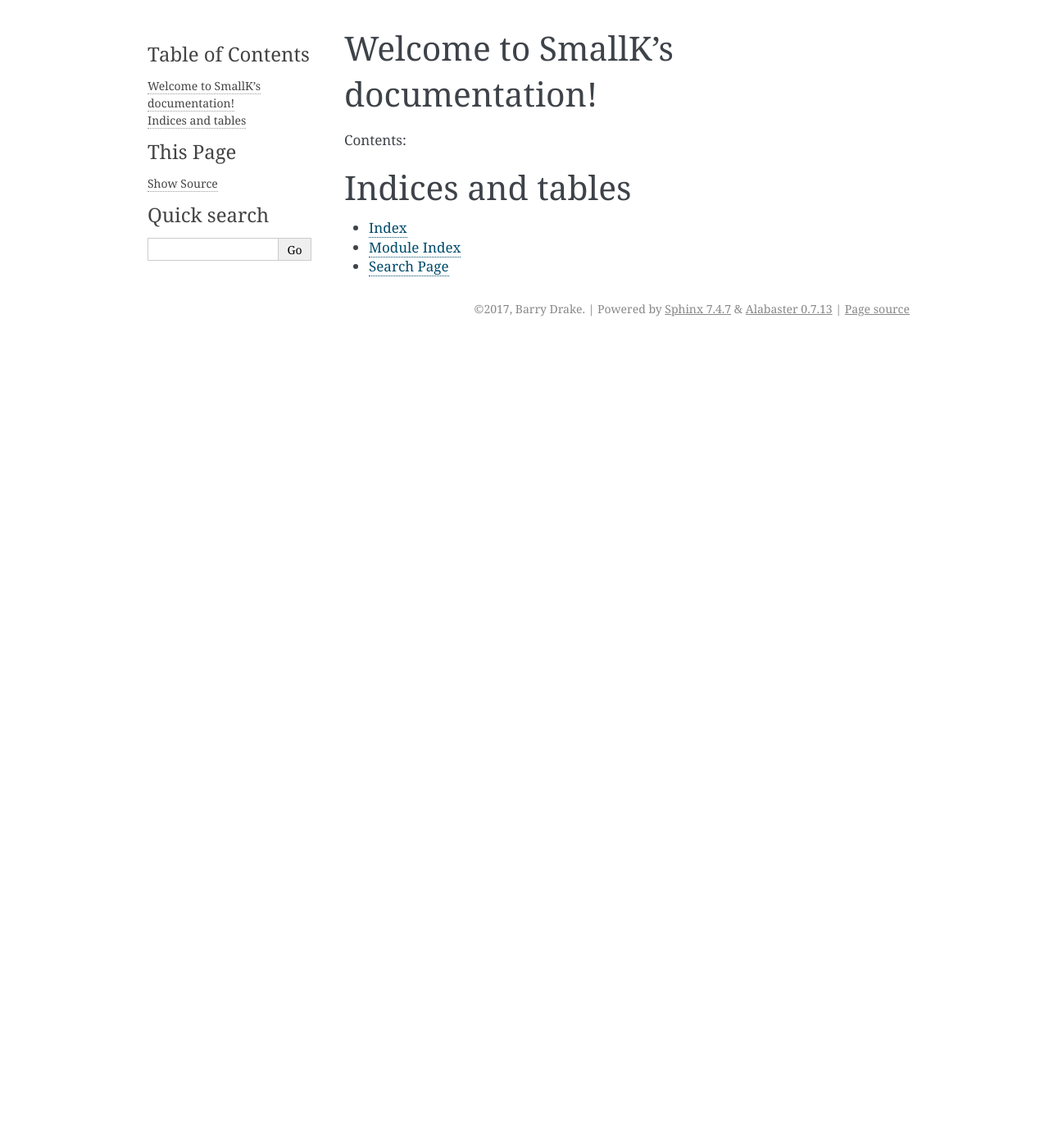
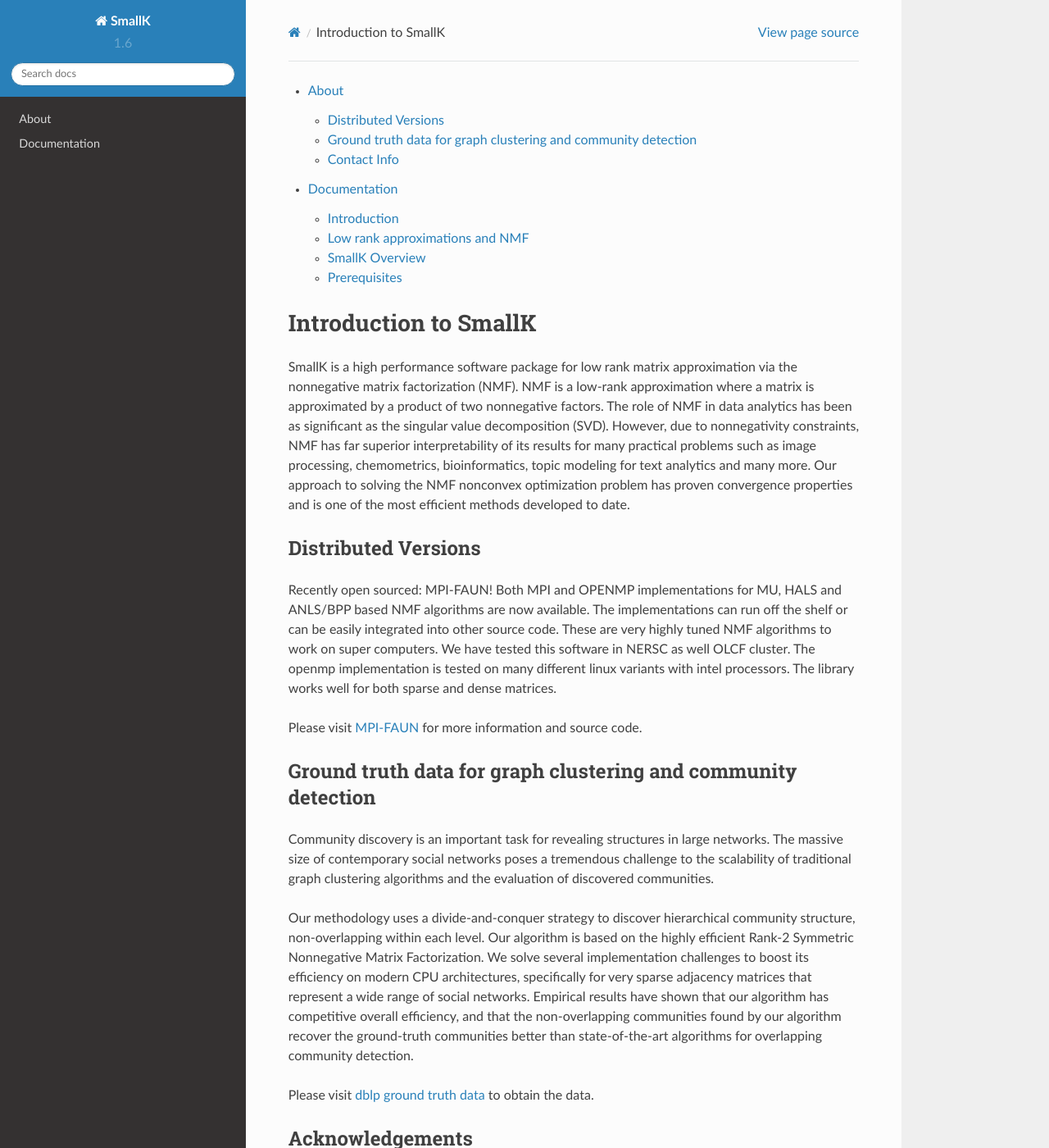
Before and after one commit to smallk/smallk, a Sphinx documentation site: the page built from source/index.rst, in a window 1280 px wide and 1400 px high. Shown: the whole window at 82% size. Built offline with Sphinx 7.4.7 and the Read the Docs theme 2.0.0, drawn with Linux system fonts in a browser that asks for light colours; formulas are drawn with MathJax 3; some of the changed text lies outside the part shown.

Commit message:
builds with some smallk content

```diff
--- /dev/null
+++ b/requirements.txt
@@ -0,0 +1,2 @@
+sphinx>=1.4.3
+sphinx_rtd_theme
--- a/source/conf.py
+++ b/source/conf.py
@@ -14,6 +14,7 @@
 
 import sys
 import os
+import sphinx_rtd_theme
 
 # If extensions (or modules to document with autodoc) are in another directory,
 # add these directories to sys.path here. If the directory is relative to the
@@ -30,6 +31,8 @@
 # ones.
 extensions = [
     'sphinx.ext.autodoc',
+    'sphinx.ext.imgmath',
+#    'sphinx.ext.githubpages'
 ]
 
 # Add any paths that contain templates here, relative to this directory.
@@ -48,7 +51,7 @@
 
 # General information about the project.
 project = u'SmallK'
-copyright = u'2017, Barry Drake'
+copyright = u'2017, Georgia Institute of Technology'
 author = u'Barry Drake'
 
 # The version info for the project you're documenting, acts as replacement for
@@ -109,7 +112,8 @@
 
 # The theme to use for HTML and HTML Help pages.  See the documentation for
 # a list of builtin themes.
-html_theme = 'alabaster'
+#html_theme = 'alabaster'
+html_theme = "sphinx_rtd_theme"
 
 # Theme options are theme-specific and customize the look and feel of a theme
 # further.  For a list of options available for each theme, see the
@@ -205,6 +209,10 @@
 
 # -- Options for LaTeX output ---------------------------------------------
 
+#https://tex.stackexchange.com/questions/24494/sphinx-in-line-math-equation-alignment
+pngmath_latex_preamble=r'\usepackage[active]{preview}' # + other custom stuff for inline math, such as non-default math fonts etc.
+pngmath_use_preview=True
+
 latex_elements = {
 # The paper size ('letterpaper' or 'a4paper').
 #'papersize': 'letterpaper',
--- a/source/index.rst
+++ b/source/index.rst
@@ -3,19 +3,58 @@
    You can adapt this file completely to your liking, but it should at least
    contain the root `toctree` directive.
 
-Welcome to SmallK's documentation!
-==================================
+.. It is likely that several requirements must be installed first.
+   sudo -H pip install -r requirements.txt	#install the theme, and so on
+   sudo apt-get install texlive-latex-base  	#latex for math
+   sudo apt-get install texlive-latex-extra 	#fix a utf8x error
+   sudo apt-get install dvipng		 	#for rendering math stuff
 
-Contents:
 
 .. toctree::
    :maxdepth: 2
+   :name: mastertoc
+
+   pages_about
+   pages_documentation
+
+Introduction to SmallK
+======================
+
+SmallK is a high performance software package for low rank matrix approximation via the nonnegative matrix factorization (NMF). NMF is a low-rank approximation where a matrix is approximated by a product of two nonnegative factors. The role of NMF in data analytics has been as significant as the singular value decomposition (SVD). However, due to nonnegativity constraints, NMF has far superior interpretability of its results for many practical problems such as image processing, chemometrics, bioinformatics, topic modeling for text analytics and many more. Our approach to solving the NMF nonconvex optimization
+problem has proven convergence properties and is one of the most efficient methods developed to date.
+
+Distributed Versions
+--------------------
+
+Recently open sourced: MPI-FAUN! Both MPI and OPENMP implementations for MU, HALS and ANLS/BPP based NMF algorithms are now available. The implementations can run off the shelf or can be easily integrated into other source code. These are very highly tuned NMF algorithms to work on super computers. We have tested this software in NERSC as well OLCF cluster. The openmp implementation is tested on many different linux variants with intel processors. The library works well for both sparse and dense matrices.
+
+Please visit `MPI-FAUN <https://github.com/ramkikannan/nmflibrary>`_ for more information and source code.
+
+Ground truth data for graph clustering and community detection
+--------------------------------------------------------------
+
+Community discovery is an important task for revealing structures in large networks. The massive size of contemporary social networks poses a tremendous challenge to the scalability of traditional graph clustering algorithms and the evaluation of discovered communities.
+
+Our methodology uses a divide-and-conquer strategy to discover hierarchical community structure, non-overlapping within each level. Our algorithm is based on the highly efficient Rank-2 Symmetric Nonnegative Matrix Factorization. We solve several implementation challenges to boost its efficiency on modern CPU architectures, specifically for very sparse adjacency matrices that represent a wide range of social networks. Empirical results have shown that our algorithm has competitive overall efficiency, and that the non-overlapping communities found by our algorithm recover the ground-truth communities better than state-of-the-art algorithms for overlapping
+community detection.
+
+Please visit `dblp ground truth data <https://github.com/smallk/smallk_data/tree/master/dblp_ground_truth>`_ to obtain the data.
+
+Acknowledgements
+----------------
+
+This work was funded in part by the DARPA XDATA program under contract FA8750-12-2-0309. Our DARPA program manager is `Mr. Wade Shen <http://www.darpa.mil/staff/mr-wade-shen>`_ and our XDATA Principal Investigator is `Prof. Haesun Park <http://www.cc.gatech.edu/%7Ehpark/">`_ of the Georgia Institute of Technology.
+
+Copyright and Software License
+------------------------------
+
+SmallK is under copyright by the Georgia Institute of Technology, 2017. All source code is released under the `Apache 2.0 <http://www.apache.org/licenses/LICENSE-2.0>`_ license.
 
 
+..
+   Indices and tables
+   ==================
 
-Indices and tables
-==================
-
-* :ref:`genindex`
-* :ref:`modindex`
-* :ref:`search`
+   * :ref:`genindex`
+   * :ref:`modindex`
+   * :ref:`search`
--- /dev/null
+++ b/source/pages_about.rst
@@ -0,0 +1,40 @@
+About
+=====
+
+SmallK is a high performance software package for low rank matrix approximation via the nonnegative matrix factorization (NMF). Algorithms for NMF compute the low rank factors of a matrix producing two nonnegative matrices whose product approximates the original matrix. The role of NMF in data analytics has been as significant as the singular value decomposition (SVD). However, due to nonnegativity constraints, NMF has far superior interpretability of its results for many practical problems such as image processing, chemometrics, bioinformatics, topic modeling for text analytics and many more. Our approach to solving the NMF nonconvex optimization problem has proven convergence properties and is one of the most efficient methods developed to date.
+
+Distributed Versions
+--------------------
+
+Recently open sourced: MPI-FAUN! Both MPI and OPENMP implementations for MU, HALS and ANLS/BPP based NMF algorithms are now available. The implementations can run off the shelf or can be easily integrated into other source code. These are very highly tuned NMF algorithms to work on super computers. We have tested this software in NERSC as well OLCF cluster. The openmp implementation is tested on many different linux variants with intel processors. The library works well for both sparse and dense matrices.
+
+Please visit `MPI-FAUN text <https://github.com/ramkikannan/nmflibrary>`_ for more information and source code.
+
+Ground truth data for graph clustering and community detection
+--------------------------------------------------------------
+
+Community discovery is an important task for revealing structures in large networks. The massive size of contemporary social networks poses a tremendous challenge to the scalability of traditional graph clustering algorithms and the evaluation of discovered communities.
+
+Please visit `dblp ground truth data <https://github.com/smallk/smallk_data/tree/master/dblp_ground_truth>`_ to obtain the data.
+
+Contact Info
+------------
+For comments, questions, bug reports, suggestions, etc., contact:
+
+Barry Drake
+Research Scientist
+Information and Communications Laboratory (ICL)
+Information and Cyber Sciences Directorate (ICSD)
+Georgia Tech Research Institute (GTRI)
+75 5TH St. NW STE 900
+ATLANTA, GA 30308-1018
+`barry.drake@gtri.gatech.edu <mailto:barry.drake@gtri.gatech.edu>`_
+
+Stephen Lee-Urban
+Research Scientist
+Information and Communications Laboratory (ICL)
+Information and Cyber Sciences Directorate (ICSD)
+Georgia Tech Research Institute (GTRI)
+75 5TH St. NW STE 900
+ATLANTA, GA 30308-1018
+`stephen.lee-urban@gtri.gatech.edu <stephen.lee-urban@gtri.gatech.edu>`_
--- /dev/null
+++ b/source/pages_documentation.rst
@@ -0,0 +1,75 @@
+Documentation
+=============
+
+Introduction
+------------
+
+High-dimensional data sets are ubiquitous in data science, and they often present serious problems for researchers. Our work in dimensionality reduction focuses on, but is not limited to, low rank approximations via nonnegative matrix factorization (NMF) [see `Publications [1,2] <http://smallk.github.io/publications/>`_]. NMF is a non-convex optimization problem with important applications in data and interactive visual analytics of high-dimensional data.
+
+The impetus for this documentation is to provide a step-by-step procedure for the application of the theory to real-world large-scale data analytics problems. We have instantiated our research efforts in a software framework that includes high-level driver code via Python and a simple command line interface, SmallK, which hides most of the details of the input parameters. Our low-level code, also usable from the command line, is written in C++, which provides efficient NMF algorithms. The algorithms discussed herein have numerous practical applications; this document and the `tutorials <http://smallk.github.io/documentation/tutorials/>`_ will provide the information required to quickly begin real work.
+
+Below is a brief description of our fundamental research on NMF algorithms. Following the brief motivational introduction to the NMF are detailed installation instructions for the SmallK software library.
+
+Low rank approximations and NMF
+-------------------------------
+
+Algorithms that enable dimension reduction and clustering are two critical areas in data analytics and interactive visual analysis of high-dimensional data. A low rank approximation framework has the ability to facilitate faster processing times and utilize fewer resources. These approximations provide a natural way to compute only what we need for significant dimension reduction, and are analogous to singular value decomposition (SVD) and principal component analysis (PCA). Our algorithm framework also works efficiently for clustering since clustering can be viewed as a specific way of achieving a low rank approximation so that the cluster structure of the data is well represented in a few basis vectors.
+
+Matrix low rank approximations such as the SVD have played a key role as a fundamental tool in machine learning, data mining, and other areas of computational science and engineering. The NMF has recently emerged as an important constrained low rank approximation  method as well. A distinguishing feature of the NMF is the requirement of nonnegativity: NMF is considered for high-dimensional and large scale data in which the representation of each element is inherently nonnegative, and it seeks low rank factor matrices that are constrained to have only nonnegative elements. There are many examples of data with a nonnegative representation. In a standard term-frequency encoding, a text document is represented as a vector of nonnegative numbers since each element represents the number of appearances of each term in each document. In image processing, digital images are represented by pixel intensities, which are nonnegative. In the life sciences, chemical concentrations or gene expression levels are naturally represented as nonnegative data.
+
+Our algorithm framework utilizes various constraints on the non-convex optimization problem that gives rise to the nonnegative factors. With these various constraints NMF is a versatile tool for a large variety of data analytics problems. NMF algorithms have been an active area of research for several years. Since much of the data for many important problems in numerous domains is nonnegative NMF is the correct computational model for mining and/or integrating information from such data. NMF also offers enhanced interpretation of results since nonnegativity of the data is preserved.
+
+SmallK Overview
+---------------
+
+The SmallK library provides routines for low rank matrix approximation via nonnegative matrix factorization (NMF). The term “nonnegative matrices” means that for a given matrix all of it's elements are greater than or equal to zero, which we express as :math:`\geq 0`.
+
+Given a nonnegative matrix :math:`\bm{A}`, the SmallK software computes nonnegative matrices :math:`\bm{W}` and :math:`\bm{H}` such that
+.. TODO: Figure out how to center the below
+
+:math:`\bm{A} \cong \bm{W} \bm{H}`
+
+
+The matrix :math:`\bm{A}` has m rows and n columns and can be either sparse or dense. :math:`\bm{W}` has m rows and k columns, and :math:`\bm{H}` has k rows and n columns. The value of k is an input parameter to the approximation routines; typically k :math:`\ll` m and k :math:`\ll` n. Where k is the reduced rank of the low rank approximation and, in applications, it represents, for example, the reduced dimension in dimension reduction, number of clusters for clustering various data sets, or the number of topics in topic discovery.
+
+NMF algorithms seek to approximate a matrix :math:`\bm{A}` by the product of two much smaller matrices :math:`\bm{W}` and :math:`\bm{H}`. The idea is to choose the smallest value of k (width of :math:`\bm{W}` and height of :math:`\bm{H}`) that gives an acceptable approximation error. Due to the nonconvex nature of the optimization problem associated with finding :math:`\bm{W}` and :math:`\bm{H}`, they can only be approximated after an NMF algorithm satisfies a convergence criterion to a local minimum. Thus, the minimization of the objective function proceeds iteratively, attempting to reach a stationary point, which is the best possible solution. As the iterations proceed, the SmallK code computes a metric that estimates the progress and, when the metric falls below a user-specified tolerance, the iterations stop and convergence is declared [see `[Publications [2] <http://smallk.github.io/publications/>`_] for a detailed discussion].
+
+The SmallK library provides implementations of several different NMF algorithms.  These algorithms are:
+
+		1. Multiplicative Updating (NMF-MU)
+		2. Hierarchical Alternating Least Squares (NMF-HALS)
+		3. Block Principal Pivoting (NMF-BPP)
+		4. Rank2 Specialization (NMF-RANK2)
+
+SmallK also provides implementations of hierarchical and flat clustering.  These routines are:
+
+		1. Hierarchical Clustering via NMF-RANK2
+		2. Flat Clustering via NMF-RANK2
+		3. Flat Clustering via NMF-BPP or NMF-HALS
+
+The suite of SmallK implementations of NMF algorithms are suitable in many applications such as image processing, interactive visual analytics, speckle removal from SAR images, recommender systems, information fusion, outlier detection, chemometrics, and many more.
+
+The SmallK library requires either MacOSX or Linux.  A Windows version via a Vagrant installation is also available.
+
+Prerequisites
+-------------
+The following list is the software packages/libraries required to build the SmallK NMF library code:
+
+* A modern, C++11-compliant compiler, such as g++ 4.9 or later
+* [Elemental](http://libelemental.org/), a high-performance library for dense, distributed linear algebra, which requires:
+  * An MPI installation, such as [OpenMPI](http://www.open-mpi.org/software/ompi/v1.6/) or [mpich](http://http://www.mpich.org/)
+  * BLAS implementation, hopefully optimized/tuned for the local system
+  * [libFLAME](http://www.cs.utexas.edu/~flame/web/libFLAME.html): a high-performance library for dense numerical linear algebra
+  * CMake
+
+* Python 2.7 (optional), including the following libraries (required to build the Python interface to SmallK, which is optional):
+
+	* numpy
+	* scipy
+	* cython
+
+Elemental can make use of OpenMP or mpich  parallelization if available, which is generally advantageous for large problems.  The SmallK code is also internally parallelized to take full advantage of multiple CPU cores for maximum performance.  SmallK does not currently support distributed computation, but this is planned for future updates.
+
+<b>The SmallK software supports the latest stable release of Elemental, version 0.85</b>.
+
+Check the documentation links on this page for additional detailed instructions for installation of the SmallK library software and dependencies. If desired, installation instructions for Elemental can be found [here](http://libelemental.org/documentation/).
```
